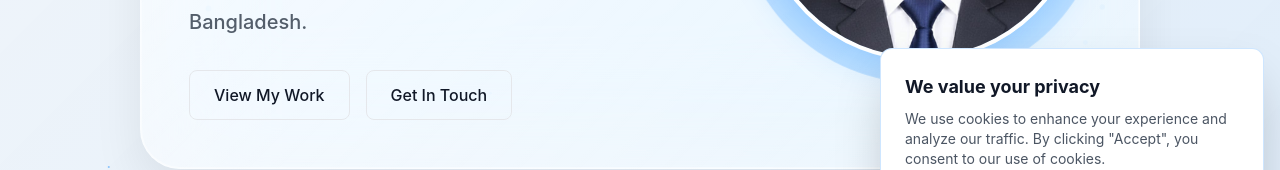
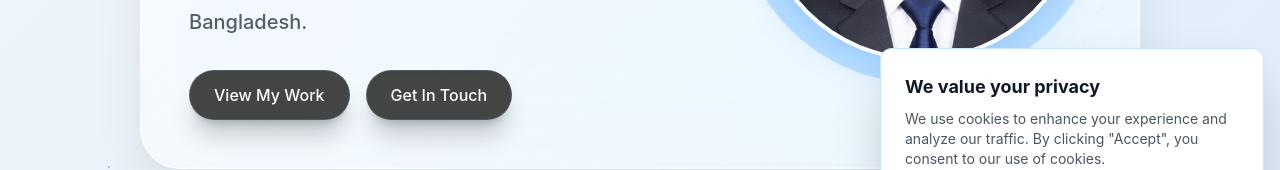
Before and after one commit to shamrat05/shamrat-web, a React (Vite) app: page / in a window 1280 px wide. Shown: the part 538-708 px from the top of the page. Built offline with nearby package versions, Linux system fonts and the light colour scheme; no server answers.

Commit message:
Update Hero.tsx

```diff
--- a/src/components/Hero.tsx
+++ b/src/components/Hero.tsx
@@ -36,8 +36,18 @@ export const Hero: React.FC = React.memo(() => {
             </p>
 
             <div className="flex gap-4 justify-center md:justify-start flex-wrap">
-              <a href="#featured-projects" className="btn btn-secondary">{t('hero.btn_work')}</a>
-              <a href="#contact" className="btn btn-secondary">{t('hero.btn_contact')}</a>
+              <a
+                href="#featured-projects"
+                className="px-6 py-3 bg-neutral-900/80 backdrop-blur-md border border-white/10 rounded-full text-white font-medium hover:bg-white/10 transition-all shadow-xl shadow-black/20"
+              >
+                {t('hero.btn_work')}
+              </a>
+              <a
+                href="#contact"
+                className="px-6 py-3 bg-neutral-900/80 backdrop-blur-md border border-white/10 rounded-full text-white font-medium hover:bg-white/10 transition-all shadow-xl shadow-black/20"
+              >
+                {t('hero.btn_contact')}
+              </a>
             </div>
           </div>
 
```
